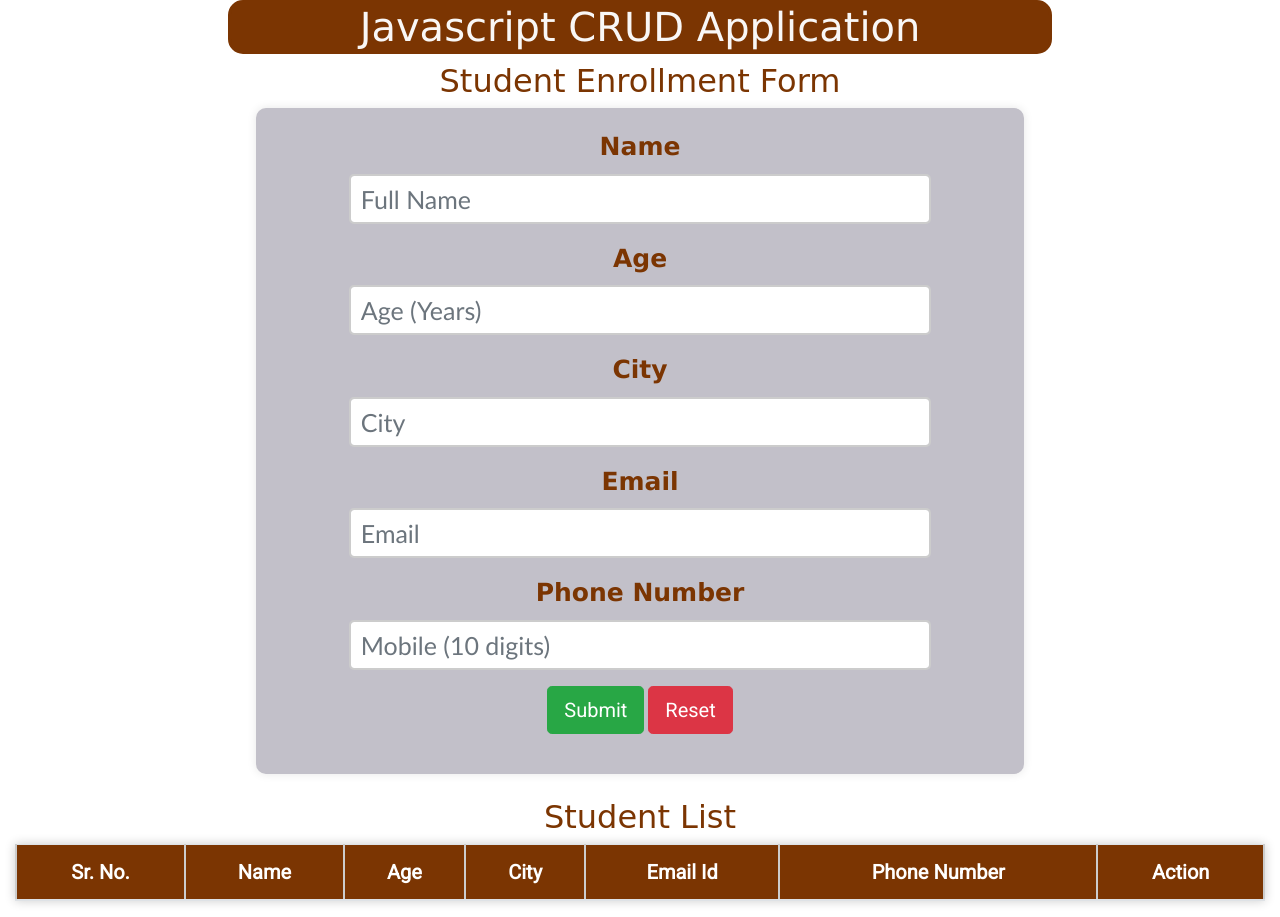
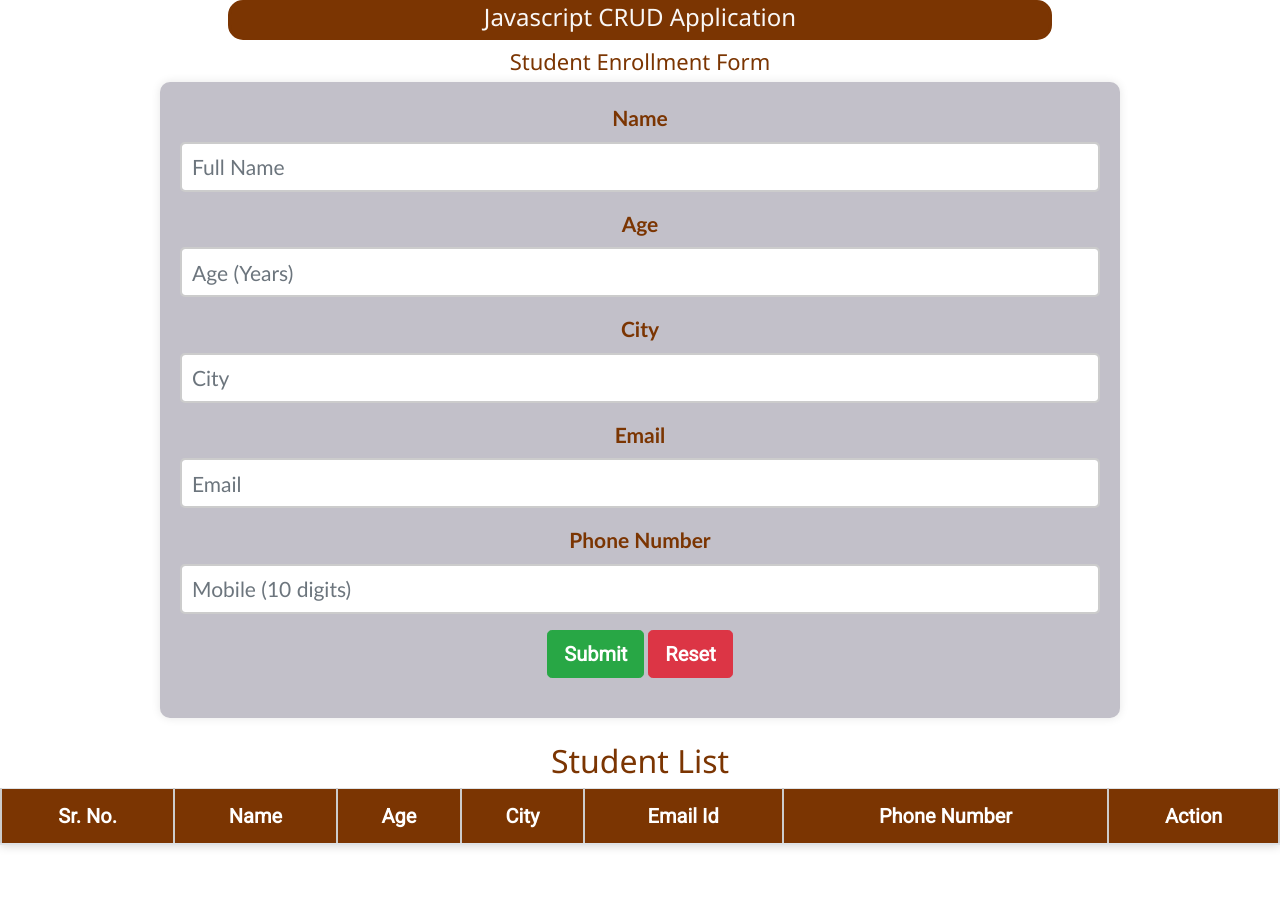
Before and after one commit to advait3000/enrollment-form, a plain HTML site: page index.html in a window 1280 px wide. After the commit the page ends 861 px from the top, so only its background shows below. Drawn offline with nearby package versions, Linux system fonts and the light colour scheme.

Commit message:
Updated website content7

```diff
--- a/index.html
+++ b/index.html
@@ -10,17 +10,15 @@
   <link rel="stylesheet" href="https://fonts.googleapis.com/css?family=Roboto&display=swap">
 </head>
 <body>
-    <div class="container-fluid">
+  <div class="container-fluid">
     <div class="row">
       <div class="col-8 text-center mx-auto">
-        <h1>Javascript CRUD Application</h1>
-        <h2>Student Enrollment Form</h2>
+        <h1 style="font-size: 24px;">Javascript CRUD Application</h1>
+        <h2 style="font-size: 22px;">Student Enrollment Form</h2>
       </div>
     </div>
     <div class="row">
-      <div class="col-lg-6 col-md-8 col-sm-10 col-xs-12 text-center mx-auto">
-      </div>
-      <div class="col-12 text-center">
+           <div class="col-lg-12 col-md-12col-sm-12 col-xs-12 text-center mx-auto text-center">
         <form role="form">
           <div class="form-group">
             <label for="name">Name</label>
@@ -42,19 +40,17 @@
             <label for="phoneNumber">Phone Number</label>
             <input type="number" class="form-control" id="phoneNumber" placeholder="Mobile (10 digits)">
           </div>
-          <button id="submit" type="button" class="btn btn-success btn-lg" onclick="manageData()">Submit</button>
-          <button type="button" class="btn btn-danger btn-lg" onclick="resetData()">Reset</button>
+          <button id="submit" type="button" class="btn btn-success btn-lg" style="font-weight: bold;" onclick="manageData()">Submit</button>
+          <button type="button" class="btn btn-danger btn-lg" style="font-weight: bold;" onclick="resetData()">Reset</button>
           <h3 id="msg"></h3>
         </form>
         <div><br>
           <h2>Student List</h2>
         </div>
       </div>
-      <div class="col-12 text-center">
-      </div>
     </div>
     <div class="row">
-      <div class="col-lg-12 text-center">
+      <div class="table-responsive mx-auto text-center">
         <table class="table text-center">
           <thead>
             <tr>
@@ -67,7 +63,9 @@
               <th scope="col text-center">Action</th>
             </tr>
           </thead>
-          <tbody id="root"></tbody>
+          <tbody id="root">
+
+          </tbody>
         </table>
       </div>
     </div>
--- a/style.css
+++ b/style.css
@@ -4,88 +4,67 @@ padding: 0;
     box-sizing: border-box;
     font-family: "Roboto", sans-serif;
     }
-
     body {
     background-color: #f2f2f2;
     }
-
     h1{
-margin-top: 10px;
+    margin-top: 30px;
     color: rgb(249, 247, 246);
-font-family :'Lucida Sans', 'Lucida Sans Regular', 'Lucida Grande', 'Lucida Sans Unicode', Geneva, Verdana, sans-serif;
+    font-family :'Segoe UI', Tahoma, Geneva, Verdana, sans-serif;
     border: rgb(123, 53, 2);
     border-style: solid;
     border-radius: 15px;
     background-color: rgb(123, 53, 2);
     font-size: 16px;
+    padding-bottom: 5px;
     }
     h2 {
     color: rgb(123, 53, 2);
     margin-bottom: 10px 0;
-font-family:cursive;
+    font-family:'Segoe UI', Tahoma, Geneva, Verdana, sans-serif;
     }
     form {
-max-width: 60vw;
+    width: 75vw;
     margin: 0 auto;
     background-color: #c2c0c9;
     padding: 20px;
     border-radius: 10px;
     box-shadow: 0px 0px 10px rgba(0, 0, 0, 0.1);
     }
-
     label {
     display: block;
     margin-bottom: 5px;
     color: rgb(123, 53, 2);
-font-size: 25px;
+    font-size: 21px;
     font-weight: bold;
-font-family:Verdana, Geneva, Tahoma, sans-serif;
+    font-family:'Trebuchet MS', 'Lucida Sans Unicode', 'Lucida Grande', 'Lucida Sans', Arial, sans-serif;
     }
-
     input[type="text"],
     input[type="number"] {
-width: 80%;
+    width: 100%;
     height: 50px;
     padding: 10px;
     margin-bottom: 10px;
     border: 2px solid #ccc;
     border-radius: 5px;
     margin: 0 auto;
-font-size: 25px;
+    font-size: 21px;
     font-family:'Trebuchet MS', 'Lucida Sans Unicode', 'Lucida Grande', 'Lucida Sans', Arial, sans-serif;
     }
-
-/* input[type="button"]{
-color: #ad1515;
-padding: 10px 20px;
-border: none;
-border-radius: 5px;
-cursor: pointer;
-margin-right: 100px;
-border: 2px solid red;
-} */
-
-/* input[type="button"]:last-child {
-margin-right: 0;
-} */
-
     #msg {
     margin-top: 20px;
     text-align: center;
     color: rgb(248, 5, 5);
     }
-
     table {
     background-color: #fff;
     border-collapse: collapse;
     box-shadow: 0px 0px 10px rgba(0, 0, 0, 0.2);
     }
-
     thead {
     background-color: rgb(123, 53, 2);
     color: #fff;
     }
-
     th {
     padding: 10px;
     text-align: center;
```
Also changed, not shown: app.js (line endings or trailing spaces). Lines whose indentation alone changed are shown as unchanged.
